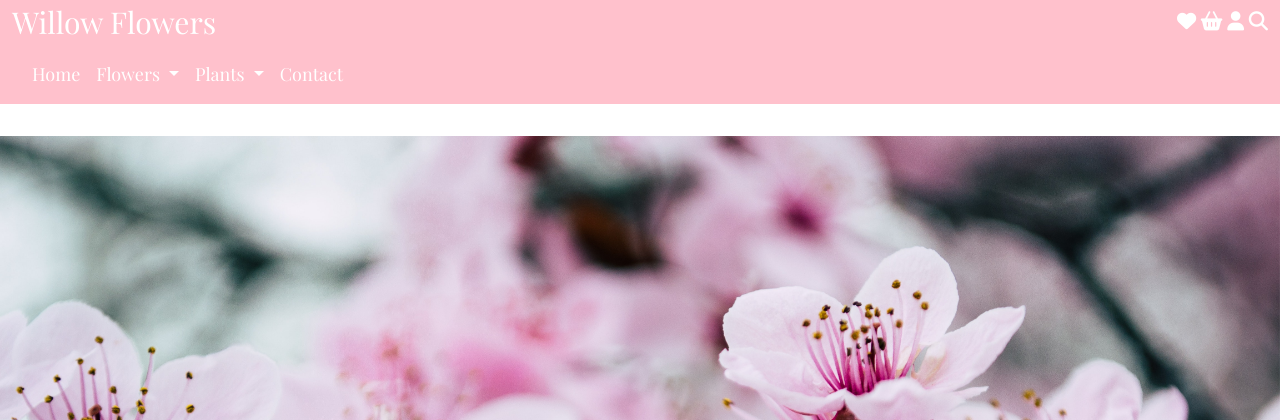
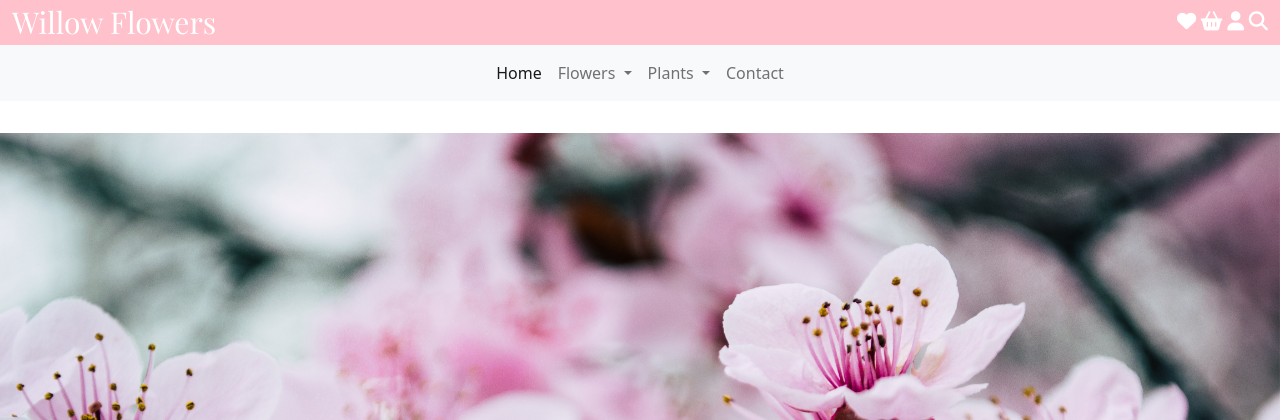
Before and after one commit to Amiejohnstone18/willow_flowers, a Django app: page / in a window 1280 px wide. Shown: the top 420 px of the page. Run offline with Django 3.2, Linux system fonts and the light colour scheme; some libraries are stand-ins or nearby versions.

Commit message:
Aligned the nav links center and added the favicon

```diff
--- a/static/css/base.css
+++ b/static/css/base.css
@@ -22,31 +22,6 @@
     font-size: 1.2em;
 }
 
-/* Navbar */
-.navbar {
-    background-color: #ffc1cc;
-    font-family: 'Playfair Display', serif;
-    color: white;
-}
-
-.navbar-nav {
-    margin: 0 auto;
-}
-
-.nav-link {
-    color: white;
-    font-size: 18px;
-}
-
-.nav-link:hover {
-    text-decoration: underline;
-    background-color: white;
-}
-
-/* Nav Hamburger */
-.navbar-toggler {
-    color: white;
-}
 
 /* Footer */
 footer {
--- a/templates/base.html
+++ b/templates/base.html
@@ -49,6 +49,7 @@
     {% endblock %}
 
     <!-- Favicon -->
+    <link rel="icon" type="image/ico" href="images/favicon.ico" />
 
 
     <title>Willow Flowers</title>
@@ -67,36 +68,31 @@
       <i class="fas fa-user"></i>
       <i class="fas fa-search"></i>
         </div>
+    </div>
 
-        <!-- Middle Links -->
-        <nav class="navbar navbar-expand-lg">
+    <!-- Nav Links -->
+    <nav class="navbar navbar-expand-lg navbar-light bg-light">
   <div class="container-fluid">
-                <button class="navbar-toggler" type="button" data-bs-toggle="collapse"
-                    data-bs-target="#navbarNavDropdown" aria-controls="navbarNavDropdown" aria-expanded="false"
-                    aria-label="Toggle navigation">
+    <button class="navbar-toggler" type="button" data-bs-toggle="collapse" data-bs-target="#navbarNavDropdown" aria-controls="navbarNavDropdown" aria-expanded="false" aria-label="Toggle navigation">
       <span class="navbar-toggler-icon"></span>
     </button>
-                <!-- Middle Links -->
-                <div class="main-nav">
-                    <div class="collapse navbar-collapse" id="navbarNavDropdown">
+    <div class="collapse navbar-collapse justify-content-center" id="navbarNavDropdown">
       <ul class="navbar-nav">
         <li class="nav-item">
           <a class="nav-link active" aria-current="page" href="{% url 'home' %}">Home</a>
         </li>
         <li class="nav-item dropdown">
-                                <a class="nav-link dropdown-toggle" href="#" id="navbarDropdownMenuLink" role="button"
-                                    data-bs-toggle="dropdown" aria-expanded="false">
+          <a class="nav-link dropdown-toggle" href="#" id="navbarDropdownMenuLink" role="button" data-bs-toggle="dropdown" aria-expanded="false">
             Flowers
           </a>
           <ul class="dropdown-menu" aria-labelledby="navbarDropdownMenuLink">
             <li><a class="dropdown-item" href="#">All Flowers</a></li>
-                                    <li><a class="dropdown-item" href="#">Shop By Occasion</a></li>
+            <li><a class="dropdown-item" href="#">Another action</a></li>
             <li><a class="dropdown-item" href="#">Something else here</a></li>
           </ul>
         </li>
          <li class="nav-item dropdown">
-                                <a class="nav-link dropdown-toggle" href="#" id="navbarDropdownMenuLink2" role="button"
-                                    data-bs-toggle="dropdown" aria-expanded="false">
+          <a class="nav-link dropdown-toggle" href="#" id="navbarDropdownMenuLink-2" role="button" data-bs-toggle="dropdown" aria-expanded="false">
             Plants
           </a>
           <ul class="dropdown-menu" aria-labelledby="navbarDropdownMenuLink">
@@ -111,10 +107,7 @@
       </ul>
     </div>
   </div>
-
-            </div>
 </nav>
-    </div>
 
     {% if messages %}
     <div class="messages-container"></div>
```
Also changed, not shown: images/favicon.ico (renamed from images/favicon.png). Lines whose indentation alone changed are shown as unchanged.
